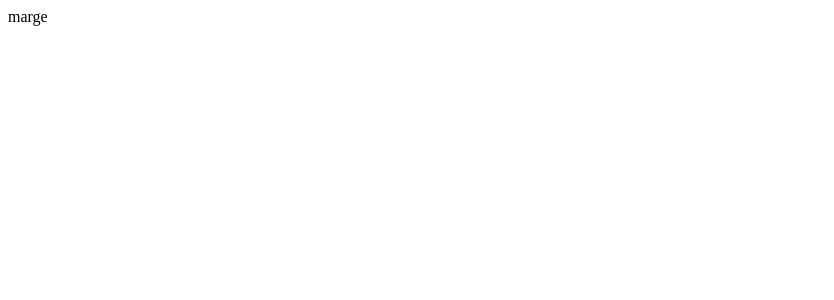
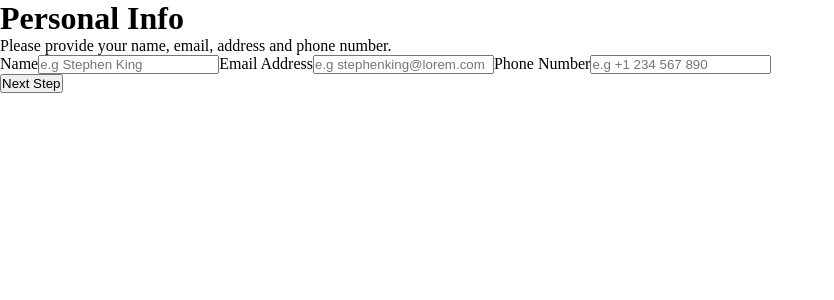
Before and after one commit to Pir4a/multi-stepForm, a React (Vite) app: page / in a window 1280 px wide. Shown: the top 300 px of the page, without its empty margins (0-834 px from the left). Built offline with nearby package versions, Linux system fonts and the light colour scheme.

Commit message:
adding code

```diff
--- a/src/App.scss
+++ b/src/App.scss
@@ -0,0 +1,5 @@
+*, *::after, *::before {
+    margin: 0px;
+    padding: 0px;
+    box-sizing: border-box;
+}
--- a/src/App.tsx
+++ b/src/App.tsx
@@ -1,10 +1,76 @@
+import { FormEvent, useState } from 'react'
 import './App.scss'
+import { StepFive } from './components/StepFive'
+import { StepFour } from './components/StepFour'
+import { StepOne } from './components/StepOne'
+import { StepThree } from './components/StepThree'
+import { StepTwo } from './components/StepTwo'
+import { useMultistepForm } from './useMultiStepForm'
+
+type FormData = {
+  name: string
+  email: string
+  phone: string
+  plan: string
+}
+
+const INITIAL_DATA: FormData = {
+  name: '',
+  email: "",
+  phone: "",
+  plan: "",
+}
+
 
 function App() {
+  const [data, setData] = useState(INITIAL_DATA)
+  function updateFields(fields: Partial<FormData>){
+    setData(prev =>{
+      return{...prev, ...fields}
+    })
+  }
+
+
+  const {steps, step, currentStepIndex, isFirstStep, back,next, isLastStep } =
+   useMultistepForm([
+    <StepOne {...data} updateFields={updateFields}/>,
+    <StepTwo {...data}  updateFields={updateFields}/>,
+    <StepThree {...data} updateFields={updateFields}/>,
+    <StepFour {...data} updateFields={updateFields}/>,
+    <StepFive {...data} updateFields={updateFields}/>,
+   ])
+
+   function onSubmit(e: FormEvent){
+    e.preventDefault()
+    next()
+   }
 
   return (
     <>
-      marge
+    <div className='formbackground'>
+      <div className='currentformstep'>
+
+      </div>
+    </div>
+    <div className='formcontainer'>
+      <form onSubmit={onSubmit}>
+        {step}
+
+
+    <div className='buttonscontainer'
+    >
+      {!isFirstStep && (
+      <button type="button" onClick={back}>
+        Go Back
+      </button>
+      )}
+      <button type="submit">
+        {isLastStep ? "Finish" : "Next Step"}
+      </button>
+
+      </div>
+      </form>
+    </div>
     </>
   )
 }
--- /dev/null
+++ b/src/components/StepFive.tsx
@@ -0,0 +1,17 @@
+import valid from '../../assets/images/icon-thank-you.svg'
+
+
+export function StepFive(){
+    return (
+    <>
+        <img src={valid}/>
+        <h1>Thank</h1>
+        <p>
+            Thanks for confirming your subscription!<br/>
+            We hope you have fun using our platform.If your ever need support, please feel
+            free to mail us at support@loremgaming.com.
+        </p>
+        {/* some logic */}
+    </>
+    )
+}
--- /dev/null
+++ b/src/components/StepFour.tsx
@@ -0,0 +1,9 @@
+export function StepFour(){
+    return (
+    <>
+        <h1>Finishing up</h1>
+        <p>Double-check everything looks OK before confirming.</p>
+        {/* some logic */}
+    </>
+    )
+}
--- /dev/null
+++ b/src/components/StepOne.tsx
@@ -0,0 +1,43 @@
+
+type UserData = {
+    name: string
+    email: string
+    phone: string
+}
+
+
+type UserFormProps = UserData & {
+    updateFields: (fields: Partial<UserData>) => void
+}
+
+
+export function StepOne({name, email, phone, updateFields}: UserFormProps){
+    return (
+    <>
+        <h1>Personal Info</h1>
+        <p>Please provide your name, email, address and phone number.</p>
+        <label>Name</label>
+        <input
+         placeholder="e.g Stephen King"
+         value={name}
+         onChange={e => updateFields({name: e.target.value})}>
+
+        </input>
+        <label>Email Address</label>
+        <input
+            placeholder="e.g stephenking@lorem.com"
+            value={email}
+            onChange={e => updateFields({email: e.target.value})}
+        >
+        </input>
+        <label>Phone Number</label>
+        <input
+            placeholder="e.g +1 234 567 890"
+            value={phone}
+            onChange={e => updateFields({phone: e.target.value})}
+         >
+
+       </input>
+    </>
+    )
+}
--- /dev/null
+++ b/src/components/StepThree.tsx
@@ -0,0 +1,38 @@
+export function StepThree(){
+    return (
+    <>
+        <h1>Pick add-ons</h1>
+        <p>Add-ons help enhance your gaming experience.</p>
+        <div className="addon">
+            <input type="checkbox"></input>
+            <div>
+            <h2>Online service</h2>
+            <p>Access to multiplayer games</p>
+            </div>
+            <div>
+                <span>+$1/mo</span>
+            </div>
+        </div>
+        <div className="addon">
+            <input type="checkbox"></input>
+            <div>
+            <h2>Larger storage</h2>
+            <p>Extra 1TB of clou save</p>
+            </div>
+            <div>
+                <span>+$2/mo</span>
+            </div>
+        </div>
+        <div className="addon">
+            <input type="checkbox"></input>
+            <div>
+            <h2>Customizable profile</h2>
+            <p>Custom theme on your profile</p>
+            </div>
+            <div>
+                <span>+$2/mo</span>
+            </div>
+        </div>
+    </>
+    )
+}
--- /dev/null
+++ b/src/components/StepTwo.tsx
@@ -0,0 +1,53 @@
+import arcade from '../../assets/images/icon-arcade.svg'
+import advanced from '../../assets/images/icon-advanced.svg'
+import pro from '../../assets/images/icon-pro.svg'
+
+
+type PlanData = {
+    name: string
+    email: string
+    phone: string
+}
+
+
+type PlanFormProps = PlanData & {
+    updateFields: (fields: Partial<PlanData>) => void
+}
+
+
+
+
+export function StepTwo(){
+    return (
+    <>
+        <h1>Select your plan</h1>
+        <p>You have the option of monthly or yearly billing.</p>
+        <div className="plan" onClick={e => updateFields({name: e.target.value})}>
+            <img src={arcade} alt='image of the arcade plan'/>
+            <div>
+            <h2>Arcade</h2>
+            <p>$9/mo</p>
+            </div>
+        </div>
+        <div className="plan">
+            <img src={advanced} alt='image of the advanced plan'/>
+            <div>
+            <h2>Advanced</h2>
+            <p>$12/mo</p>
+            </div>
+        </div>
+        <div className="plan" >
+            <img src={pro} alt='image of the pro plan'/>
+            <div>
+            <h2>Pro</h2>
+            <p>$15/mo</p>
+            </div>
+        </div>
+        <div className='monthly-or-yearly'>
+            <h3>Monthly</h3>
+                <button><span className='circle'></span></button>
+            <h3>Yearly</h3>
+        </div>
+    </>
+    )
+}
--- /dev/null
+++ b/src/useMultiStepForm.ts
@@ -0,0 +1,34 @@
+import { ReactElement, useState } from "react";
+
+export function useMultistepForm(steps: ReactElement[]){
+    const [currentStepIndex, setCurrentStepIndex] = useState(0)
+
+    function next(){
+        setCurrentStepIndex(i => {
+           if (i > steps.length -1) return i
+           return i+1
+        })
+    }
+
+    function back(){
+        setCurrentStepIndex(i => {
+           if (i <=0 ) return i
+           return i - 1
+        })
+    }
+
+    function goTo(index: number){
+        setCurrentStepIndex(index)
+    }
+
+    return {
+        currentStepIndex,
+        step: steps[currentStepIndex],
+        isFirstStep: currentStepIndex === 0,
+        isLastStep: currentStepIndex === steps.length -1,
+        goTo,
+        back,
+        next,
+        steps,
+    }
+}
```
